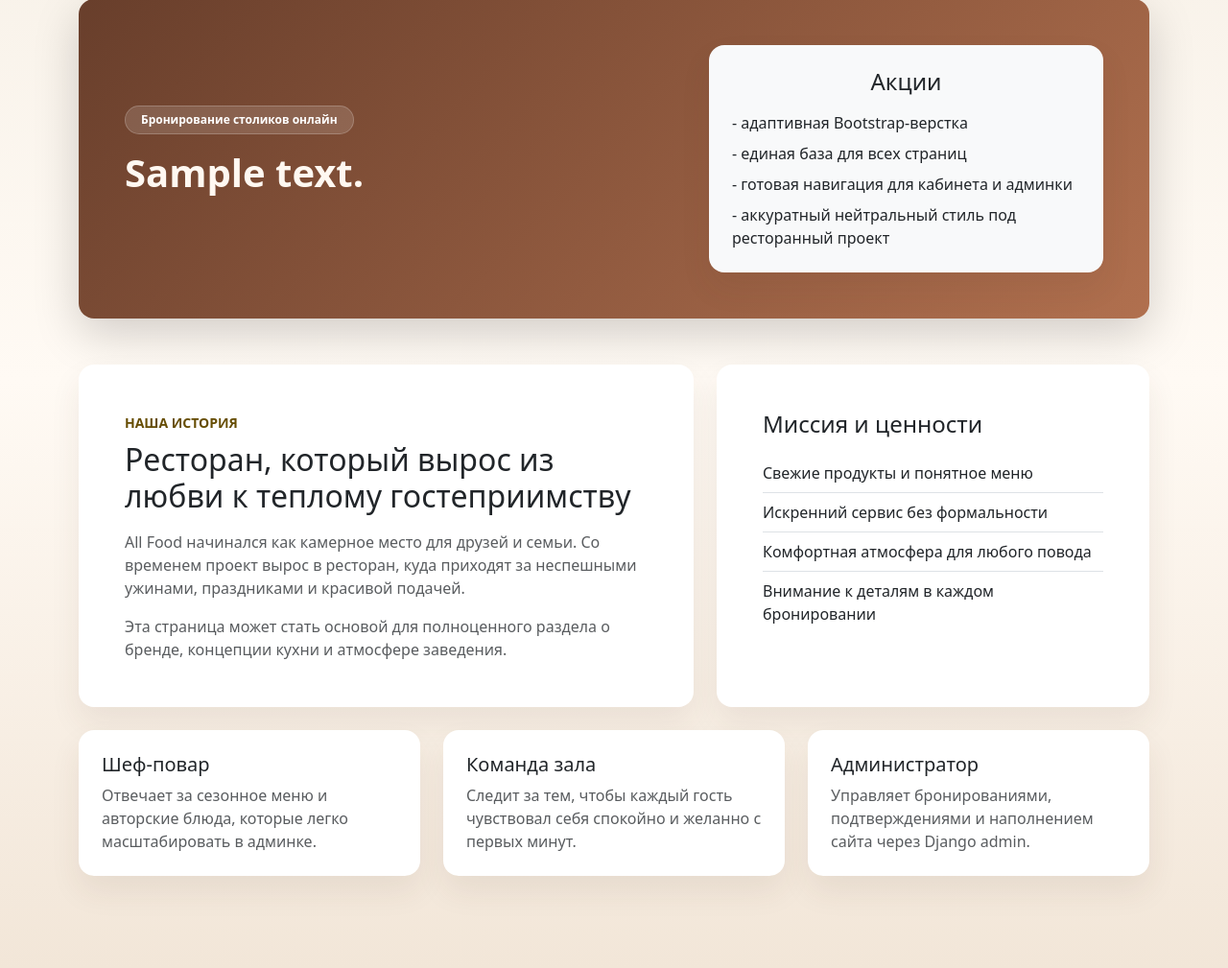
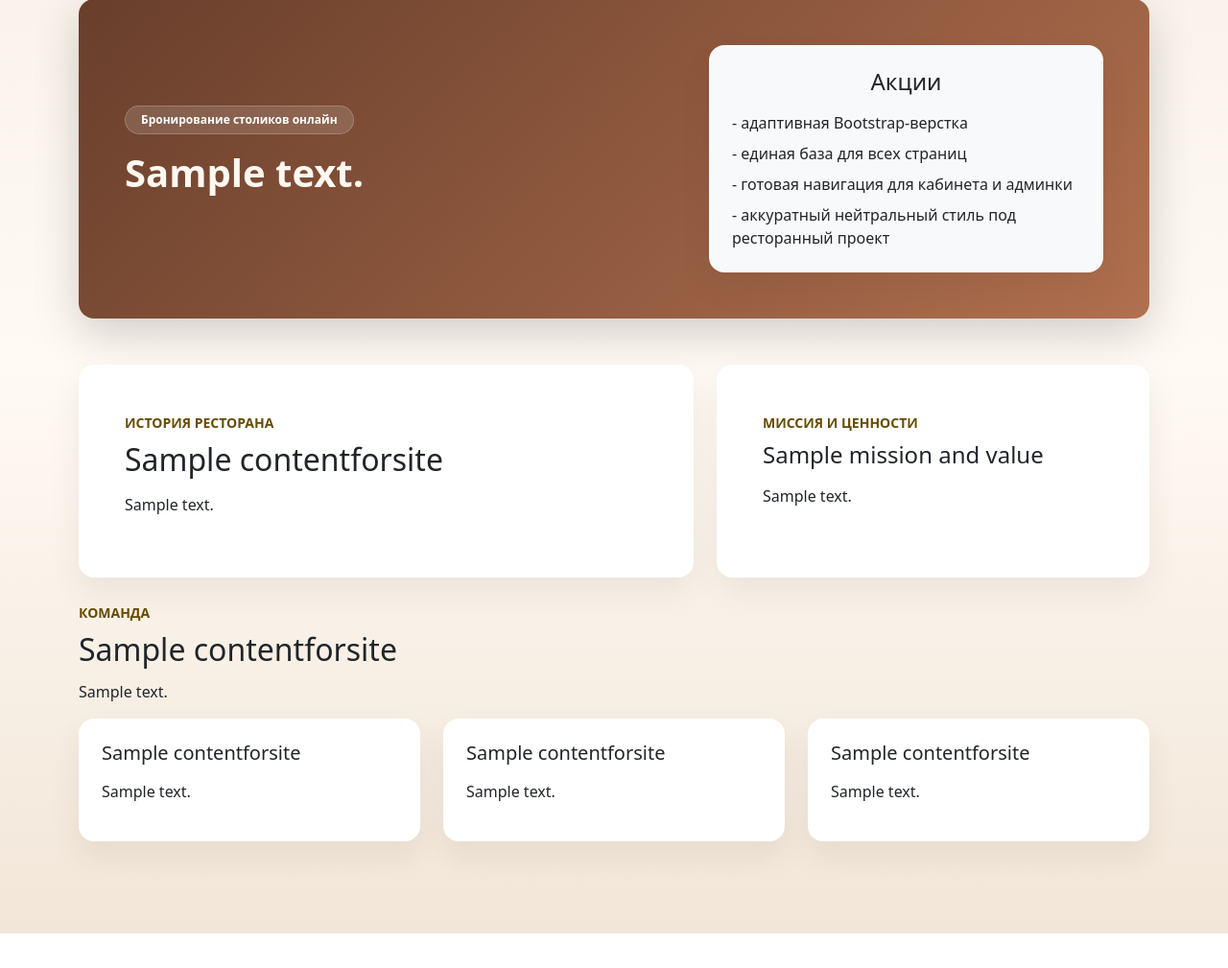
Before and after one commit to Aleksandr-Konoplev/all_food, a Django app: template core/templates/core/about.html in a window 1280 px wide. Shown: the part 106-1115 px from the top of the page at 96% size. After the commit the page ends 1079 px from the top, so only its background shows below. Run offline with Django 5.2, Linux system fonts and the light colour scheme; tables that the repository leaves empty hold one stand-in row (values such as "Sample post"); the template is opened without the code that fills it: values that come from a table or form of the project are taken from there, most other values are stand-ins (such as "Sample title", 1, 10 or a date in 2020); parts of the project's set-up code (start-up, migrations or seed data) failed here and were passed over; some libraries are stand-ins or nearby versions.

Commit message:
add tags in about.html tags for content

```diff
--- a/core/forms.py
+++ b/core/forms.py
@@ -6,16 +6,16 @@ from core.models import ContentForSite
 class ContentForSiteForm(forms.ModelForm):
     class Meta:
         model = ContentForSite
-        fields = ('name_content', 'text', 'image')
+        fields = ('name_tag', 'text', 'image')
         labels = {
-            'name_content': 'Ключ контента',
+            'name_tag': 'Ключ контента',
             'text': 'Текст',
             'image': 'Изображение',
         }
 
     def __init__(self, *args, **kwargs):
         super().__init__(*args, **kwargs)
-        self.fields['name_content'].widget.attrs.update(
+        self.fields['name_tag'].widget.attrs.update(
             {'class': 'form-control', 'placeholder': 'Например, greeting'}
         )
         self.fields['text'].widget = forms.Textarea(
--- a/core/mixins.py
+++ b/core/mixins.py
@@ -4,5 +4,5 @@ from core.models import ContentForSite
 class AddBaseContentMixin:
     def get_context_data(self, **kwargs):
         context = super().get_context_data(**kwargs)  # noqa
-        context['greeting'] = ContentForSite.objects.get(name_content='greeting')
+        context['greeting'] = ContentForSite.objects.get(name_tag='greeting')
         return context
--- a/core/models.py
+++ b/core/models.py
@@ -4,15 +4,17 @@ from django.db import models
 class ContentForSite(models.Model):
     """ Контент сайта """
 
-    name_content = models.CharField(max_length=30)
+    name_tag = models.CharField(max_length=30)
+
+    title = models.CharField(max_length=100, blank=True, null=True)
 
     text = models.TextField(blank=True, null=True)
 
     image = models.ImageField(upload_to='media/image_for_site/', blank=True, null=True)
 
     def __str__(self):
-        return f'{self.name_content}'
+        return f'{self.name_tag}'
 
     class Meta:
-        verbose_name = 'Контент для сайта'
-        verbose_name_plural = 'Контенты для сайта'
+        verbose_name = 'Блок контента для сайта'
+        verbose_name_plural = 'Блоки контента для вставки'
--- a/core/templates/core/about.html
+++ b/core/templates/core/about.html
@@ -3,56 +3,65 @@
 {% block title %}О ресторане | All Food{% endblock %}
 
 {% block content %}
+
 <div class="row g-4 mb-4">
     <div class="col-lg-7">
         <div class="card rounded-4 info-card h-100">
             <div class="card-body p-4 p-lg-5">
-                <span class="text-uppercase small fw-semibold text-warning-emphasis">Наша история</span>
-                <h2 class="mt-2 mb-3">Ресторан, который вырос из любви к теплому гостеприимству</h2>
-                <p class="text-body-secondary">All Food начинался как камерное место для друзей и семьи. Со временем проект вырос в ресторан, куда приходят за неспешными ужинами, праздниками и красивой подачей.</p>
-                <p class="text-body-secondary mb-0">Эта страница может стать основой для полноценного раздела о бренде, концепции кухни и атмосфере заведения.</p>
+                <span class="text-uppercase small fw-semibold text-warning-emphasis">История ресторана</span>
+                <h2 class="mt-2 mb-3">{{ history_restaurant.title }}</h2>
+                <p>{{ history_restaurant.text|linebreaks }}</p>
             </div>
         </div>
     </div>
     <div class="col-lg-5">
         <div class="card rounded-4 info-card h-100">
             <div class="card-body p-4 p-lg-5">
-                <h2 class="h4 mb-3">Миссия и ценности</h2>
-                <ul class="list-group list-group-flush">
-                    <li class="list-group-item px-0">Свежие продукты и понятное меню</li>
-                    <li class="list-group-item px-0">Искренний сервис без формальности</li>
-                    <li class="list-group-item px-0">Комфортная атмосфера для любого повода</li>
-                    <li class="list-group-item px-0 pb-0">Внимание к деталям в каждом бронировании</li>
-                </ul>
+                <span class="text-uppercase small fw-semibold text-warning-emphasis">Миссия и ценности</span>
+                <h2 class="h4 mt-2 mb-3">{{ mission_and_values.title }}</h2>
+                <p>{{ mission_and_values.text|linebreaks }}</p>
             </div>
         </div>
     </div>
+</div>
+
+<section>
+    <div class="mb-3">
+        <div class="d-flex flex-column flex-md-row justify-content-between gap-2">
+            <div>
+                <span class="text-uppercase small fw-semibold text-warning-emphasis">Команда</span>
+                <h2 class="mt-2 mb-1">{{ description_team.title }}</h2>
+            </div>
+        </div>
+
+        <p class="text-body-secondary mb-0 mt-2">{{ description_team.text|linebreaks }}</p>
     </div>
 
     <div class="row g-4">
         <div class="col-md-4">
             <div class="card rounded-4 info-card h-100">
                 <div class="card-body p-4">
-                <h3 class="h5">Шеф-повар</h3>
-                <p class="text-body-secondary mb-0">Отвечает за сезонное меню и авторские блюда, которые легко масштабировать в админке.</p>
+                    <h3 class="h5 mb-3">{{ people_chef_cook.title }}</h3>
+                    <p class="text-body-secondary mb-0">{{ people_chef_cook.text|linebreaks }}</p>
                 </div>
             </div>
         </div>
         <div class="col-md-4">
             <div class="card rounded-4 info-card h-100">
                 <div class="card-body p-4">
-                <h3 class="h5">Команда зала</h3>
-                <p class="text-body-secondary mb-0">Следит за тем, чтобы каждый гость чувствовал себя спокойно и желанно с первых минут.</p>
+                    <h3 class="h5 mb-3">{{ people_hall_team.title }}</h3>
+                    <p class="text-body-secondary mb-0">{{ people_hall_team.text|linebreaks }}</p>
                 </div>
             </div>
         </div>
         <div class="col-md-4">
             <div class="card rounded-4 info-card h-100">
                 <div class="card-body p-4">
-                <h3 class="h5">Администратор</h3>
-                <p class="text-body-secondary mb-0">Управляет бронированиями, подтверждениями и наполнением сайта через Django admin.</p>
+                    <h3 class="h5 mb-3">{{ people_admin.title }}</h3>
+                    <p class="text-body-secondary mb-0">{{ people_admin.text|linebreaks }}</p>
                 </div>
             </div>
         </div>
     </div>
+</section>
 {% endblock %}
--- a/core/templates/core/content_update.html
+++ b/core/templates/core/content_update.html
@@ -8,7 +8,7 @@
         <div class="card rounded-4 info-card">
             <div class="card-body p-4 p-lg-5">
                 <span class="text-uppercase small fw-semibold text-warning-emphasis">Контент сайта</span>
-                <h2 class="mt-2 mb-3">Редактирование блока {{ object.name_content }}</h2>
+                <h2 class="mt-2 mb-3">Редактирование блока {{ object.name_tag }}</h2>
                 <p class="text-body-secondary mb-4">Измените текст и изображение для выбранного элемента сайта. После сохранения вы останетесь на этой странице.</p>
 
                 <form method="post" enctype="multipart/form-data">
@@ -49,7 +49,7 @@
         <div class="card rounded-4 info-card mb-4">
             <div class="card-body p-4">
                 <h3 class="h5 mb-3">Текущие данные</h3>
-                <p class="mb-2"><strong>Ключ:</strong> {{ object.name_content }}</p>
+                <p class="mb-2"><strong>Ключ:</strong> {{ object.name_tag }}</p>
                 <p class="text-body-secondary mb-0">Используйте стабильные ключи вроде `greeting`, `address` или `working_hours`, чтобы страницы корректно подставляли данные.</p>
             </div>
         </div>
@@ -58,7 +58,7 @@
             <div class="card-body p-4">
                 <h3 class="h5 mb-3">Изображение</h3>
                 {% if object.image %}
-                <img src="{{ object.image.url }}" alt="{{ object.name_content }}" class="img-fluid rounded-4 mb-3">
+                <img src="{{ object.image.url }}" alt="{{ object.name_tag }}" class="img-fluid rounded-4 mb-3">
                 <p class="text-body-secondary mb-0">При загрузке нового файла текущее изображение будет заменено.</p>
                 {% else %}
                 <p class="text-body-secondary mb-0">Для этого блока изображение пока не загружено.</p>
--- a/core/templates/core/control_panel.html
+++ b/core/templates/core/control_panel.html
@@ -69,7 +69,7 @@
                         <tbody>
                             {% for item in content_items %}
                             <tr>
-                                <td><strong>{{ item.name_content }}</strong></td>
+                                <td><strong>{{ item.name_tag }}</strong></td>
                                 <td class="text-body-secondary">
                                     {% if item.text %}
                                         {{ item.text|truncatechars:100 }}
```
Also changed, not shown: core/admin.py (+10 -1 lines), core/views.py (+15 -5 lines). Lines whose indentation alone changed are shown as unchanged.
